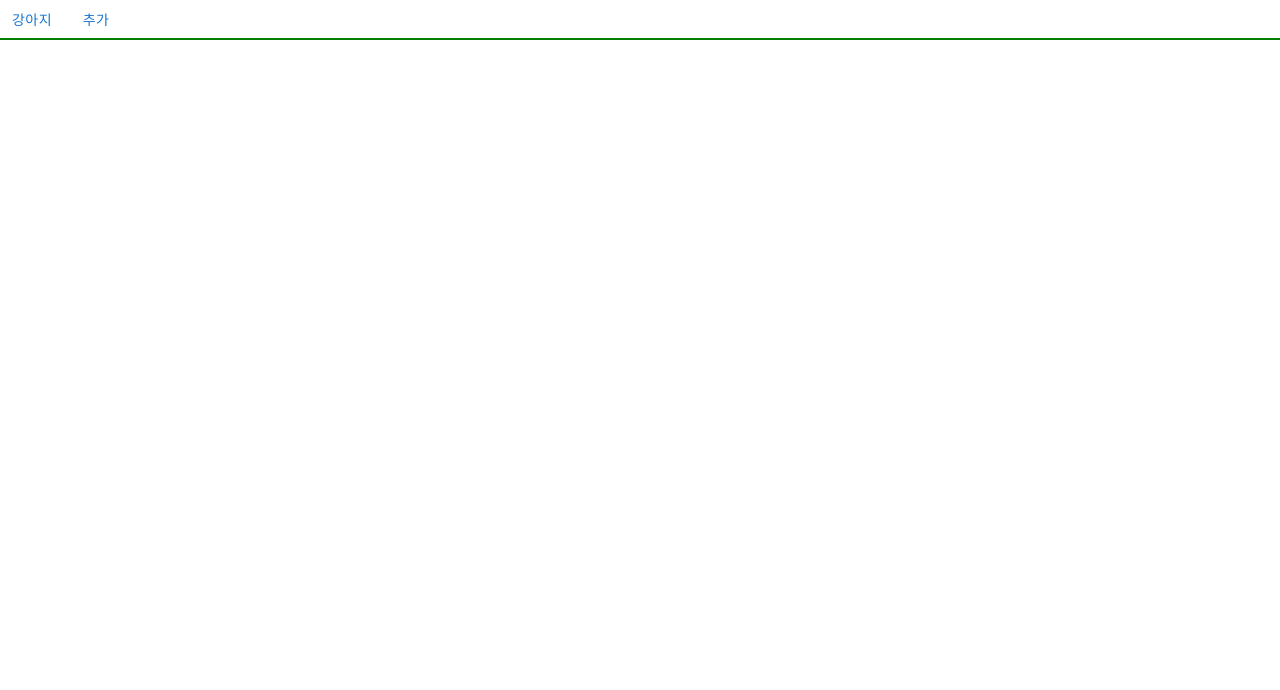
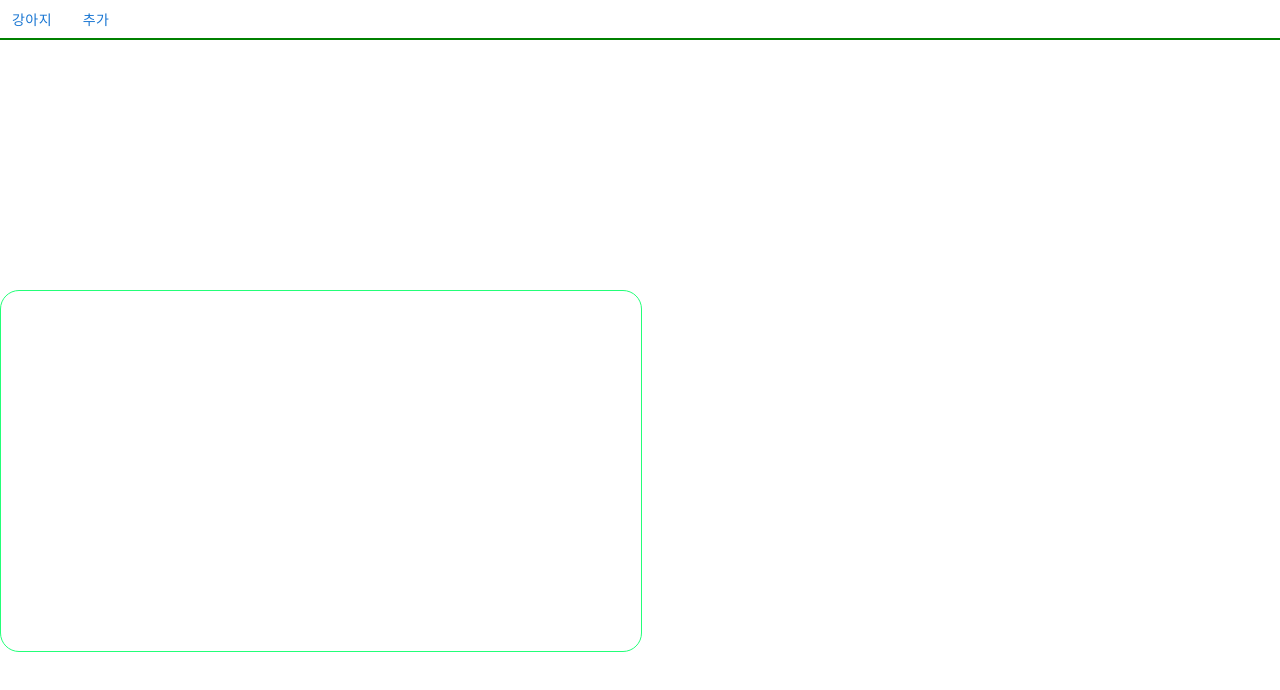
Before and after one commit to yyj81555/JavaProject, a React (Create React App) app in the folder client/: page /SignUp in a window 1280 px wide. Before the commit this address had no page. Shown: the top 690 px of the page. Built offline with nearby package versions, Linux system fonts and the light colour scheme.

Commit message:
(+) 회원가입 폼추가
- 회원가입 폼 추가

```diff
--- a/client/src/App.js
+++ b/client/src/App.js
@@ -9,6 +9,7 @@ import { Button } from '@mui/material';
 
 import AddProductPage from './Component/AddProductPage';
 import LoginPage from './Component/LoginPage';
+import SignUpPage from './Component/SignUpPage';
 
 export default function App(props) {
   const [dogBreed, setDogBreed] = React.useState([]);
@@ -37,6 +38,11 @@ export default function App(props) {
         <Link to={"/Login"}>
           <Button style={{position: "absolute", right: 10, top: 2}}>
             로그인
+          </Button>
+        </Link>
+        <Link to={"/SignUp"}>
+          <Button style={{position: "absolute", right: 70, top: 2}}>
+            회원가입
           </Button>
         </Link>
       </>
@@ -81,6 +87,7 @@ export default function App(props) {
         <Routes>
           <Route exact path="/AddProduct" element= { <AddProductPage/>}/>
           <Route exact path="/Login" element = { <LoginPage/> }/>
+          <Route exact path="/SignUp" element = { <SignUpPage/> }/>
         </Routes>
       </div>
     </BrowserRouter>
--- /dev/null
+++ b/client/src/Component/SignUpPage.js
@@ -0,0 +1,41 @@
+import React from 'react';
+import axios from "axios";
+import { useNavigate } from 'react-router-dom';
+
+import { Box } from '@mui/system';
+
+export default function SignUpPage(props) {
+    const styles = {
+        dimmed_layer_wrapper : {
+            position: "fixed",
+            top:80,
+            right:0,
+            bottom:0,
+            left:0,
+        },
+    };
+
+    const navigate = useNavigate();
+
+    React.useEffect(() => {
+        // init
+    }, []);
+
+    return (
+        <div style={styles.dimmed_layer_wrapper}>
+            <Box
+                style = {{
+                    textAlign: "center",
+                    marginTop : "210px",
+                    border: "1px solid #23ff78",
+                    borderRadius: "19px",
+                    minWidth: "50%",
+                    maxWidth: "50%",
+                    minHeight: "50%",
+                    maxHeight: "50%",
+                }}
+            >
+            </Box>
+        </div>
+    );
+}
```
